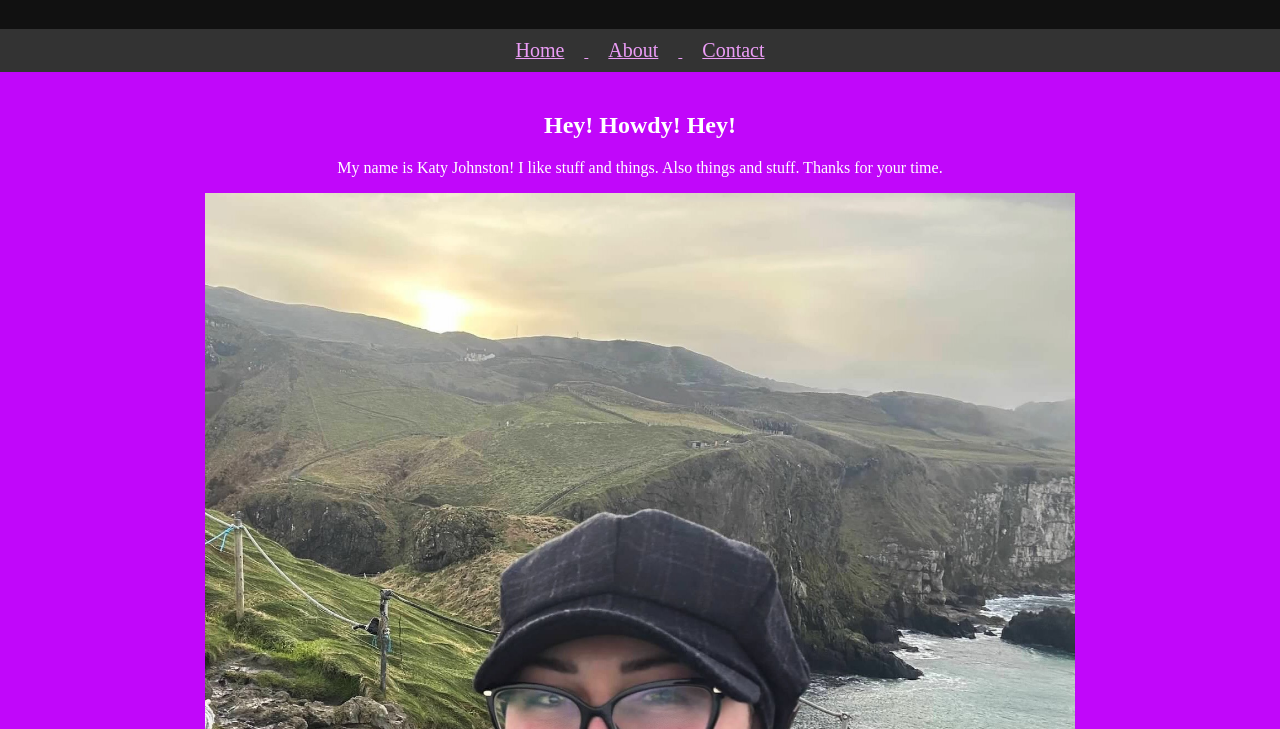
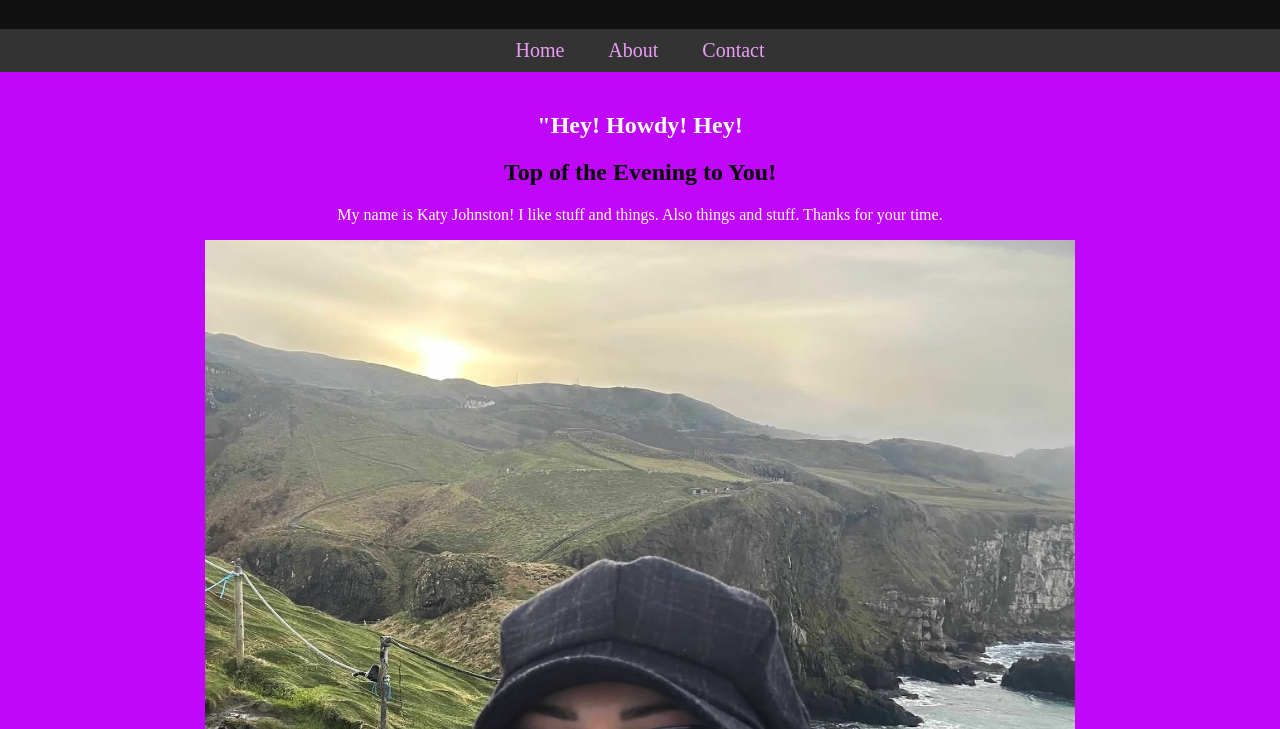
Before and after one commit to KatyJo42/katyjo42.github.io, a plain HTML site: page index.html in a window 1280 px wide. Shown: the part 71-800 px from the top of the page. Drawn offline with Linux system fonts and the light colour scheme.

Commit message:
finished homepage

```diff
--- a/index.html
+++ b/index.html
@@ -20,7 +20,27 @@
 
 
     <section>
-        <h2 class="active">Hey! Howdy! Hey!</h2>
+        <h1>"Hey! Howdy! Hey!</h1>
+
+        <div>
+            <h2 id="welcome"></h2>
+
+                <script>
+                    const hours = new Date().getHours();
+
+                    const isMorning = hours >= 4 && hours < 12 // is it morning?
+                    const isAfternoon = hours >= 12 && hours < 17 // is it afternoon?
+                    const isEvening = hours >= 17 || hours < 4 // is it evening?
+
+                    let message = "Top of the Evening to You!"; // Default
+
+                    if (isMorning) message = "Good Morrow!";
+                    else if (isAfternoon) message = "Good Afternoon";
+
+                    document.getElementById("welcome").textContent = message;
+                </script>
+        </div>
+
         <p>My name is Katy Johnston! I like stuff and things. Also things and stuff. Thanks for your time. </p>
          <img src="img/bridgeSunset.jpg" alt="Me in Ireland>" width="870" height="883">
     </section>
--- a/site.js
+++ b/site.js
@@ -2,7 +2,6 @@
 const firstP = document.querySelector('p')
 console.log(firstP)
 
-alert("hey! Howdy! hey!")
 
 const nav = document.querySelector('nav')
 nav.style.textDecoration = 'underline'
@@ -10,6 +9,7 @@ nav.style.textDecoration = 'underline'
 const contactA = nav.querySelector('#contact #about')
 contactA.style.backgroundColor = "#3388ff"
 
+const hours = new Date().getHours();
 
 
 document.addEventListener('click', (e) => {
--- a/style.css
+++ b/style.css
@@ -47,8 +47,8 @@ ul {
     color: white;
 }
 
-h2 {
-color: white
+h1 {
+    color: white;
 }
 
 p {
```
